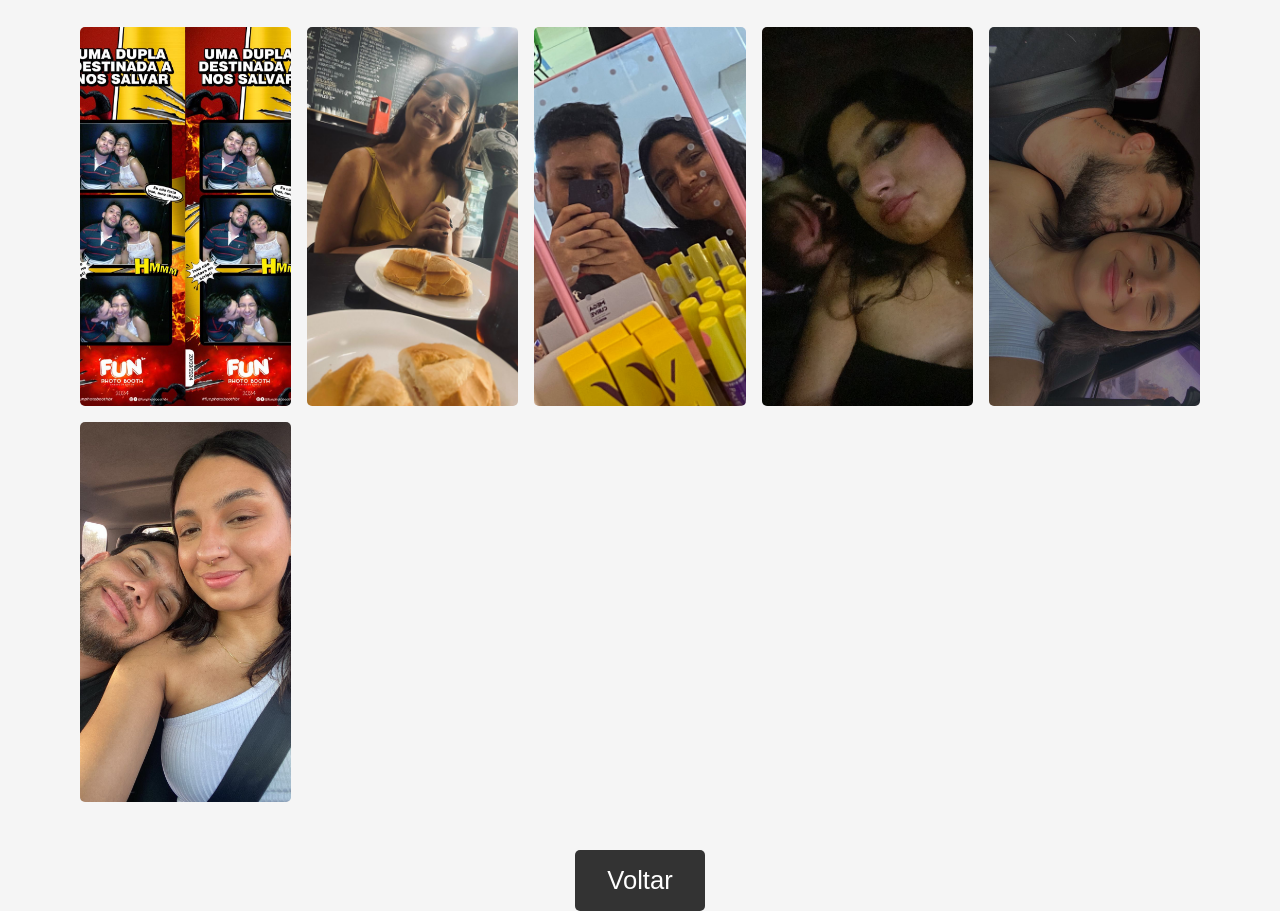
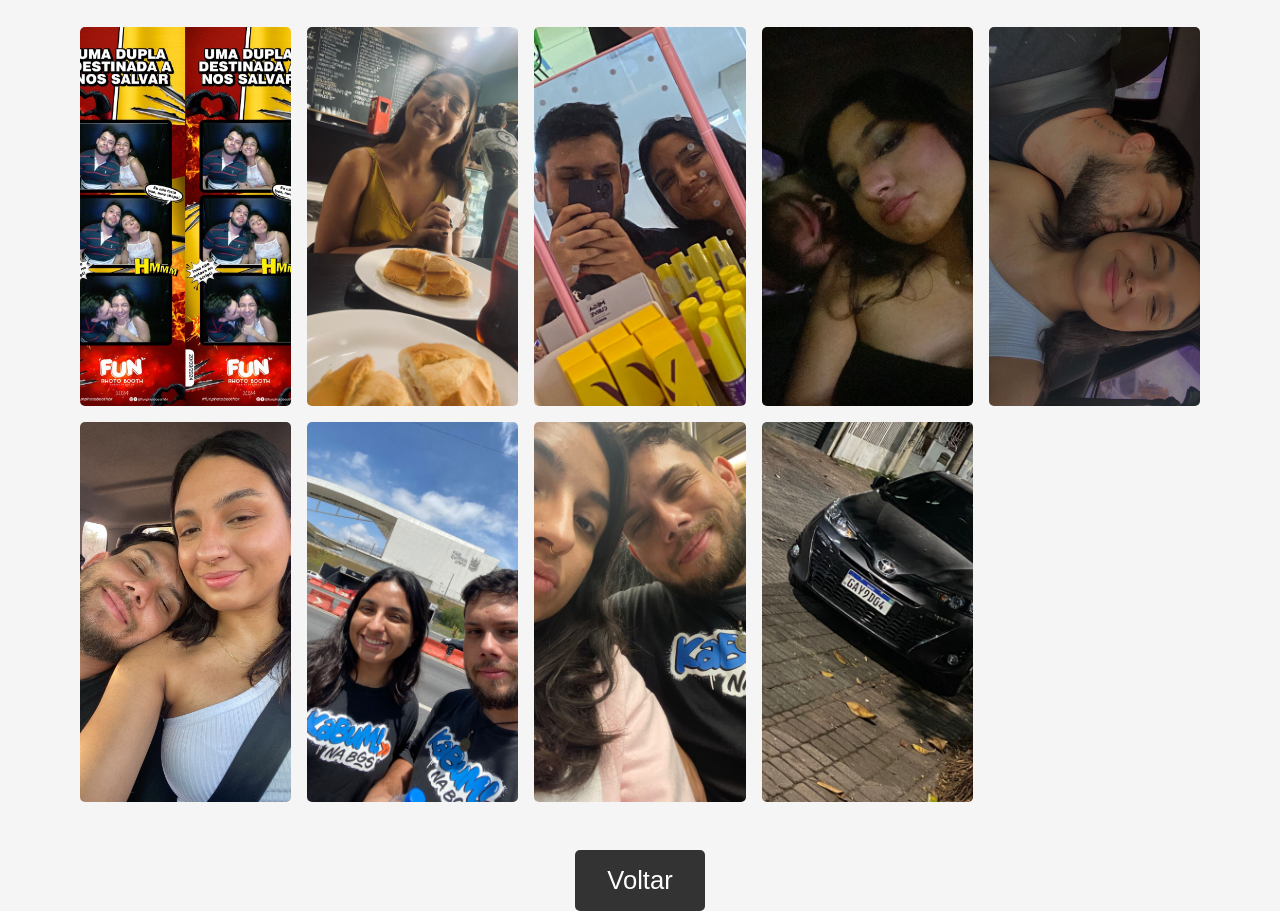
Before and after one commit to alancritelli/sewaii, a plain HTML site: page O Eclipse/index.html in a window 1280 px wide. Shown: the part 90-1001 px from the top of the page. Drawn offline with Linux system fonts and the light colour scheme.

Commit message:
add photos

```diff
--- a/O Eclipse/index.html
+++ b/O Eclipse/index.html
@@ -39,6 +39,18 @@
         <img src="../Assets/memories5.jpg" alt="Imagem 4" />
       </div>
 
+      <div class="gallery-item">
+        <img src="../Assets/memories6.jpg" alt="Imagem 4" />
+      </div>
+
+      <div class="gallery-item">
+        <img src="../Assets/memories6.1.jpg" alt="Imagem 4" />
+      </div>
+
+      <div class="gallery-item">
+        <img src="../Assets/gay.jpg" alt="Imagem 4" />
+      </div>
+
       <!-- Adicione mais imagens conforme necessário -->
     </section>
 
```
Also changed, not shown: Assets/gay.jpg (added), Assets/memories6.1.jpg (added), Assets/memories6.jpg (added).
